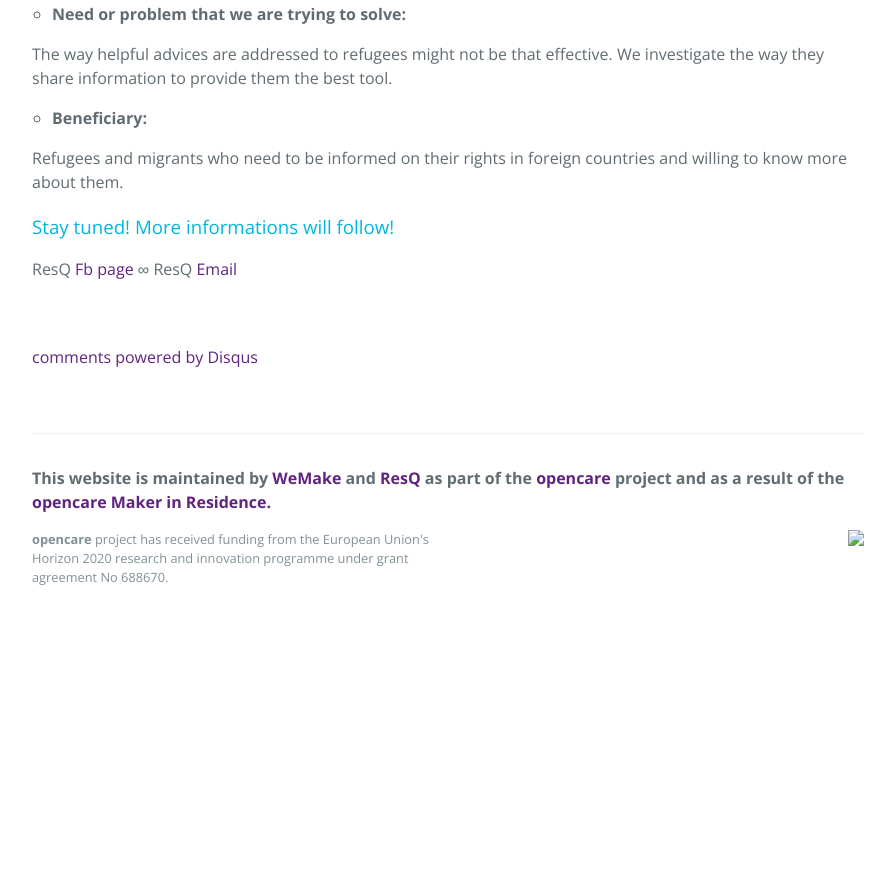
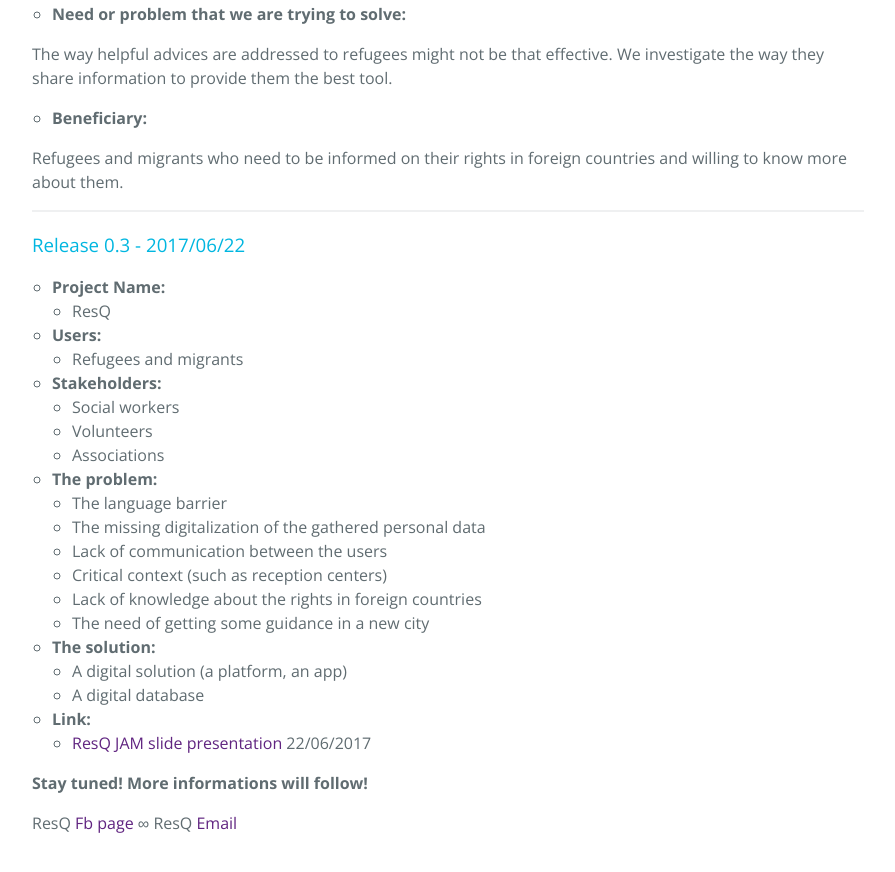
Before and after one commit to opencarecc/ResQ, a Jekyll site: the page built from _posts/2017-06-22-resq-jam.md, in a window 1280 px wide and 900 px high, scrolled down 1347 px, cut to the strip 28-900 px from the top of the window. Shown: the whole strip, without its empty margins (192-1087 px from the left). Built offline with Jekyll 4.4.1, drawn with Linux system fonts in a browser that asks for light colours; comment, search, counter and statistics services are not loaded; before the commit the page ends 1975 px from its top, so only the background shows below that.

Commit message:
add new release in post

```diff
--- a/_posts/2017-06-22-resq-jam.md
+++ b/_posts/2017-06-22-resq-jam.md
@@ -38,6 +38,31 @@
 
 Refugees and migrants who need to be informed on their rights in foreign countries and willing to know more about them.
 
-### Stay tuned! More informations will follow!
+***
+
+### Release 0.3 - 2017/06/22
+
+* <b>Project Name:</b>
+	* ResQ
+* <b>Users:</b>
+	* Refugees and migrants
+* <b>Stakeholders:</b>
+	* Social workers
+	* Volunteers
+	* Associations
+* <b>The problem:</b>
+	* The language barrier
+	* The missing digitalization of the gathered personal data
+	* Lack of communication between the users
+	* Critical context (such as reception centers)
+	* Lack of knowledge about the rights in foreign countries
+	* The need of getting some guidance in a new city
+* <b>The solution:</b>
+	* A digital solution (a platform, an app)
+	* A digital database
+* <b>Link:</b>
+	* [ResQ JAM slide presentation](https://docs.google.com/presentation/d/1qTC2J8LsO6RFXSjDGBvxeVlwLyEKeXzQ6fA1h3mN7LU/edit?usp=sharing) 22/06/2017
+
+<b>Stay tuned! More informations will follow!</b>
 
 ResQ [Fb page](https://www.facebook.com/ResQ-121899991732625/) ∞ ResQ [Email](mailto:resqstaff@wemake.cc)
```
